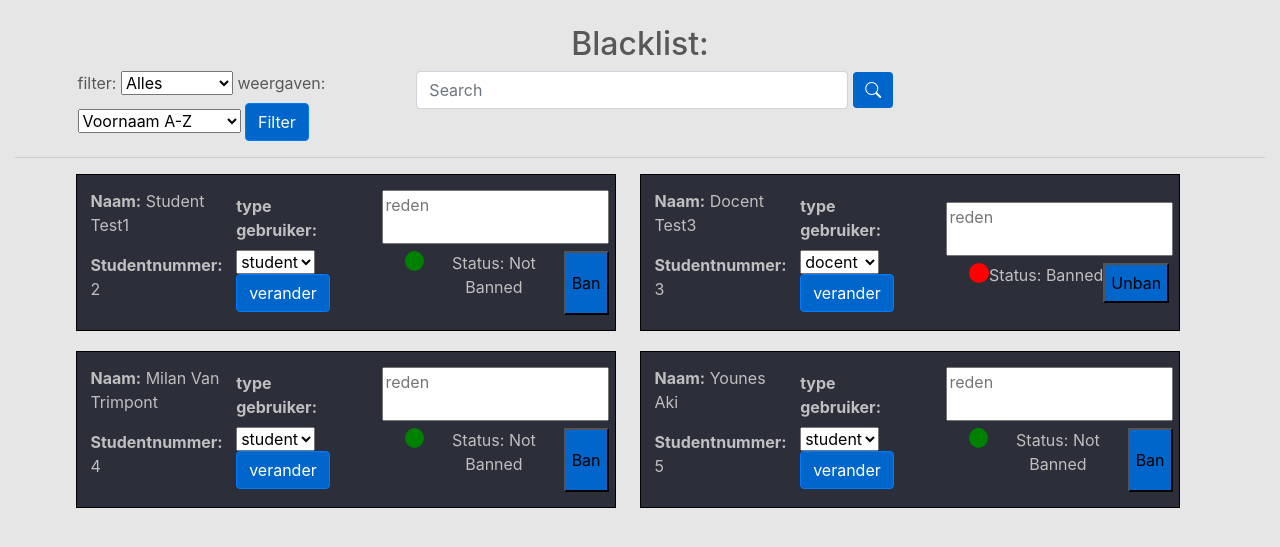
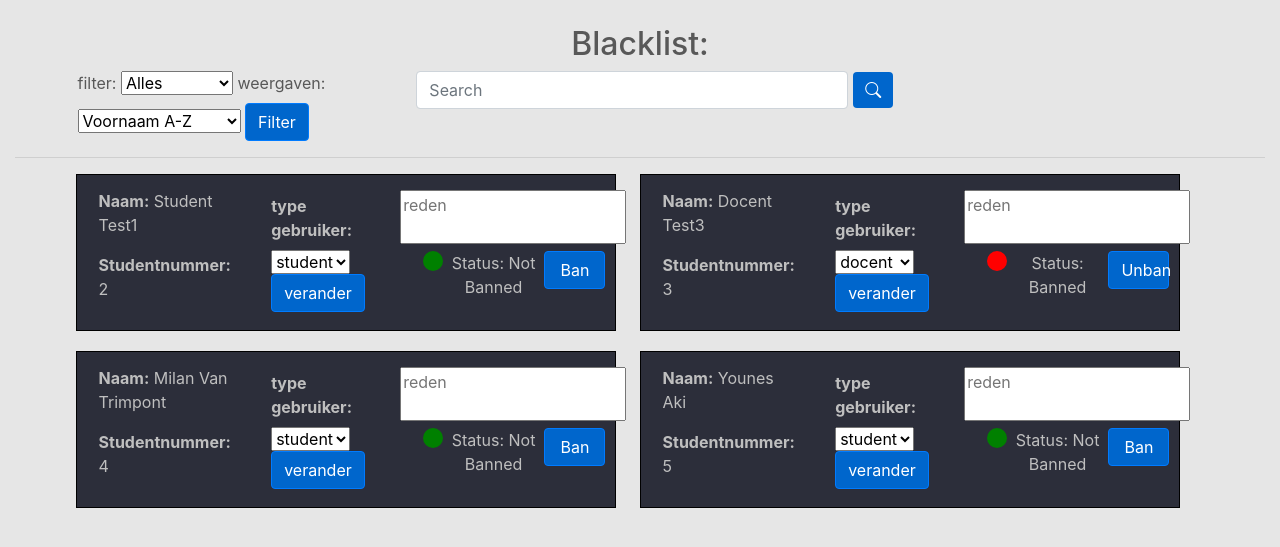
Before and after one commit to Programmingproject-Groep1/ProgrammingProject_Groep1, a Flask app: page /adminblacklist in a window 1280 px wide. Shown: the part 56-603 px from the top of the page. Run offline with Flask 3, Linux system fonts and the light colour scheme; a user stored in the database is signed in; data comes from the database, SQL or seed files in the repository; both versions use the stored data as it was after the commit; parts of the project's set-up code (start-up, migrations or seed data) failed here and were passed over; some libraries are stand-ins or nearby versions; some web fonts are replaced.

Commit message:
css blacklist

```diff
--- a/website/static/adminblacklist.css
+++ b/website/static/adminblacklist.css
@@ -32,6 +32,8 @@
   .first-column {
     padding: 2.5%;
     flex: 1;
+    margin-left: 2%;
+    margin-right: 5%;
     /*background-color: blue;*/
   }
 
@@ -45,7 +47,6 @@
 
   .third-column {
     flex: 1;
-
     padding-right: 2.5%;
     padding-left: 10%;
     display: flex;
@@ -63,6 +64,15 @@
     height: 100%;
   }
 
+  .third-column p {
+   width: 50%;
+  }
+
+  .third-column button {
+    width: 30%;
+    height: 30%;
+
+  }
   .status-wrapper
   {
     display: flex;
@@ -86,7 +96,7 @@
   }
 
   .blacklist_filter {
-    margin-left: 5%;
+    /*margin-left: 5%;*/
     width: 30%;
   }
 
--- a/website/templates/adminblacklist.html
+++ b/website/templates/adminblacklist.html
@@ -83,7 +83,7 @@
                 <p>Status: {{ "Banned" if user.blacklisted else "Not Banned" }}</p>
 
               <input type="hidden" name="userid" value="{{ user.id }}">
-              <button type="submit" name="form_name" value="{% if user.blacklisted %}unban{% else %}ban{% endif %}">
+              <button class="btn btn-primary" id="submit" name="form_name" value="{% if user.blacklisted %}unban{% else %}ban{% endif %}">
                 {% if user.blacklisted %}Unban{% else %}Ban{% endif %}
               </button></div>
             </div>
```
Also changed, not shown: instance/databank.db.
